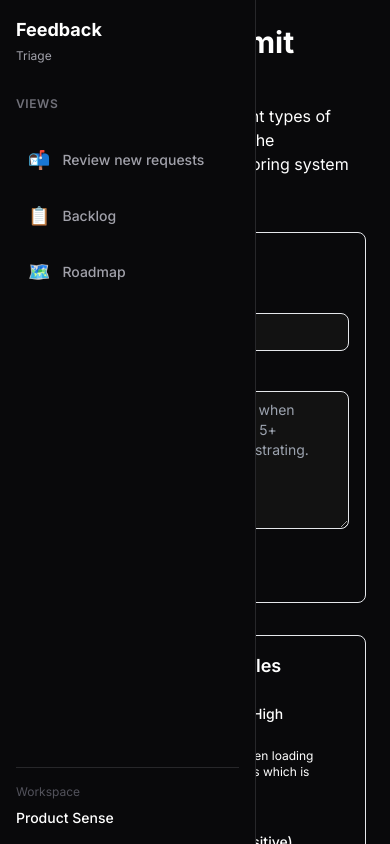
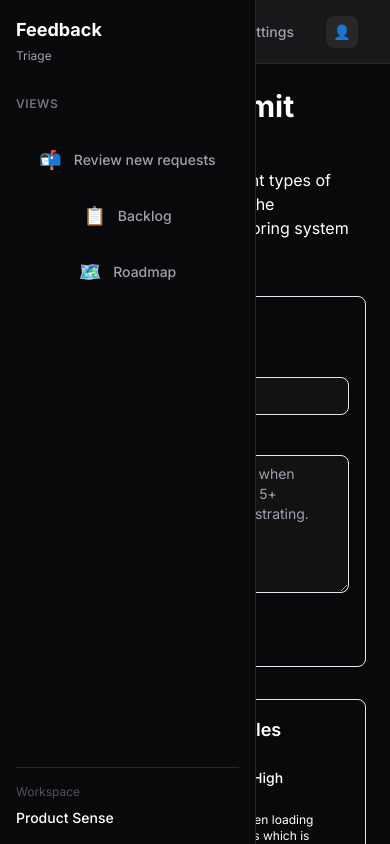
Before and after one commit to esjoba/productsixthsense, a Next.js app: page /demo in a window 390 px wide. Shown: the top 844 px of the page. Built offline with nearby package versions, Linux system fonts and the light colour scheme.

Commit message:
fix: layout and sidebar issues
Add KanbanCard, TopBar, and fix responsive layout with Tailwind.

```diff
--- a/app/layout.tsx
+++ b/app/layout.tsx
@@ -1,6 +1,7 @@
 import type { Metadata, Viewport } from 'next'
 import { Inter } from 'next/font/google'
 import { Navigation } from '@/components/Navigation'
+import { TopBar } from '@/components/TopBar'
 import './globals.css'
 
 const inter = Inter({ subsets: ['latin'] })
@@ -24,7 +25,10 @@ export default function RootLayout({
     <html lang="en">
       <body className={`${inter.className} bg-zinc-950 text-white antialiased`}>
         <Navigation />
-        <main className="ml-16 transition-all duration-200 min-h-screen">
+        <div className="fixed left-16 top-0 right-0 h-16 bg-zinc-900 border-b border-zinc-800 z-40">
+          <TopBar />
+        </div>
+        <main className="ml-16 mt-16 min-h-screen">
           {children}
         </main>
       </body>
--- a/components/Navigation.tsx
+++ b/components/Navigation.tsx
@@ -16,8 +16,9 @@ export function Navigation() {
 
   return (
     <aside
-      className="fixed left-0 top-0 h-screen bg-zinc-950 border-r border-zinc-800 flex flex-col p-4 z-50 transition-all duration-200 ease-in-out"
-      style={{ width: isExpanded ? '256px' : '64px' }}
+      className={`fixed left-0 top-0 h-screen bg-zinc-950 border-r border-zinc-800 flex flex-col p-4 z-50 transition-all duration-200 ease-in-out ${
+        isExpanded ? 'w-64' : 'w-16'
+      }`}
       onMouseEnter={() => setIsExpanded(true)}
       onMouseLeave={() => setIsExpanded(false)}
     >
@@ -40,15 +41,17 @@ export function Navigation() {
             <Link
               key={item.href}
               href={item.href}
-              className={`flex items-center gap-3 px-3 py-2.5 rounded-lg text-sm font-medium transition-all whitespace-nowrap ${
+              className={`flex items-center justify-center ${
+                isExpanded ? 'justify-start' : ''
+              } gap-3 px-3 py-2.5 rounded-lg text-sm font-medium transition-all whitespace-nowrap ${
                 isActive
                   ? 'bg-blue-500/10 text-blue-400 border border-blue-500/30'
                   : 'text-zinc-400 hover:text-zinc-300'
               }`}
               title={item.name}
             >
-              <span className="text-lg flex-shrink-0 flex items-center justify-center">{item.icon}</span>
-              <span className={`transition-opacity duration-200 ${isExpanded ? 'opacity-100' : 'opacity-0 w-0'}`}>
+              <span className="text-lg flex-shrink-0">{item.icon}</span>
+              <span className={`transition-opacity duration-200 ${isExpanded ? 'opacity-100' : 'opacity-0 hidden'}`}>
                 {item.name}
               </span>
             </Link>
--- /dev/null
+++ b/components/TopBar.tsx
@@ -0,0 +1,25 @@
+'use client'
+
+export function TopBar() {
+  return (
+    <div className="h-full px-8 flex items-center justify-between">
+      <div className="flex items-center gap-3">
+        <div className="w-8 h-8 rounded-lg bg-gradient-to-br from-blue-500 to-blue-600 flex items-center justify-center">
+          <span className="text-white text-sm font-bold">K</span>
+        </div>
+        <h1 className="text-lg font-bold text-white tracking-tight">
+          Kapas <span className="text-blue-400">6th sense</span>
+        </h1>
+      </div>
+
+      <div className="flex items-center gap-4">
+        <button className="px-4 py-2 rounded-lg text-sm font-medium text-zinc-400 hover:text-white transition-colors">
+          Settings
+        </button>
+        <div className="w-8 h-8 rounded-lg bg-zinc-800 flex items-center justify-center hover:bg-zinc-700 transition-colors cursor-pointer">
+          <span className="text-sm">👤</span>
+        </div>
+      </div>
+    </div>
+  )
+}
```
